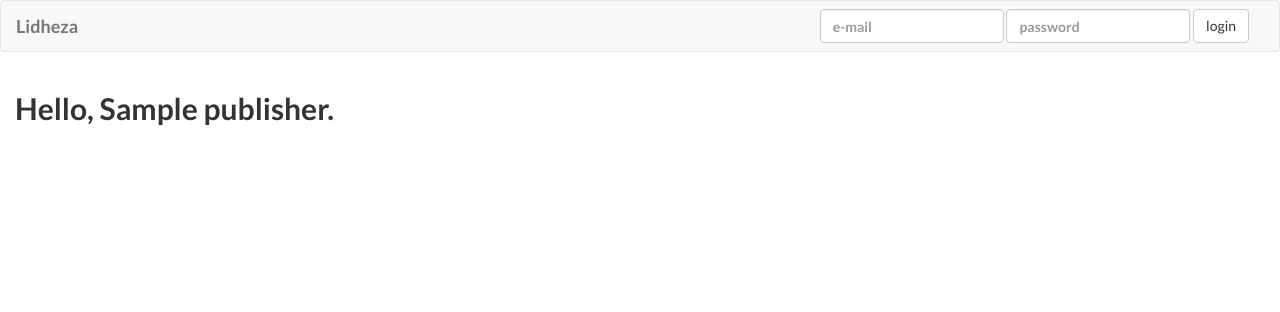
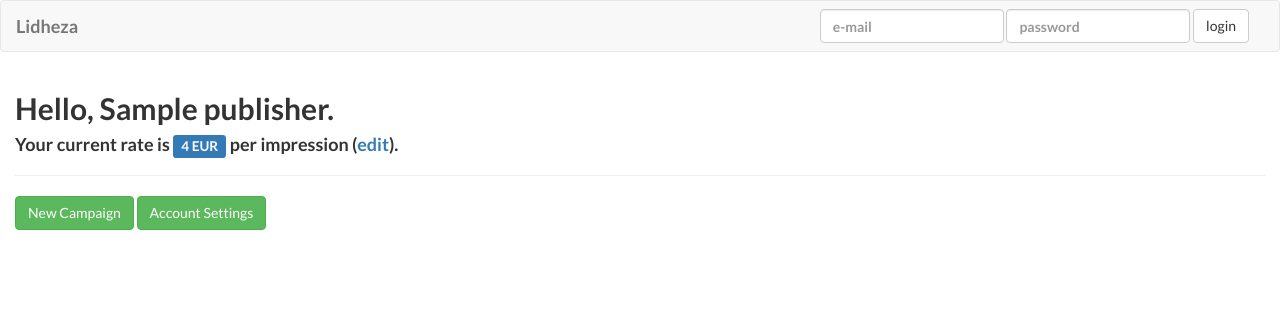
Before and after one commit to assemblio/lidheza, a Flask app: template app/templates/mod_publisher/index.html in a window 1280 px wide. Shown: the top 312 px of the page. Run offline with Flask 2, Linux system fonts and the light colour scheme; the template is opened without the code that fills it: values that come from a table or form of the project are taken from there, most other values are stand-ins (such as "Sample title", 1, 10 or a date in 2020); form fields are guessed from the names that the template uses; parts of the project's set-up code (start-up, migrations or seed data) failed here and were passed over; some libraries are stand-ins or nearby versions.

Commit message:
initial implementation of publisher impression rate settings

```diff
--- a/app/__init__.py
+++ b/app/__init__.py
@@ -97,11 +97,11 @@ def init_modules(app):
     # Import blueprint modules
     from app.mod_entry_point.views import mod_entry_point
     from app.mod_publisher.views import mod_publisher
-    from app.mod_admin.views import mod_admin
+    #from app.mod_admin.views import mod_admin
     from app.mod_serve.views import mod_serve
 
 
     app.register_blueprint(mod_entry_point)
     app.register_blueprint(mod_publisher)
-    app.register_blueprint(mod_admin)
+    #app.register_blueprint(mod_admin)
     app.register_blueprint(mod_serve)
--- a/app/mod_entry_point/views.py
+++ b/app/mod_entry_point/views.py
@@ -72,6 +72,7 @@ def publisher():
                 'password': form.password.data,
                 'registrationNumber': form.registration_number.data,
                 'fiscalNumber': form.fiscal_number.data,
+                'impressionRate': 0.01
             }
 
             publisher_id = mongo_utils.insert_one_user(publisher)
--- /dev/null
+++ b/app/mod_publisher/forms.py
@@ -0,0 +1,4 @@
+from wtforms import Form, DecimalField, validators
+
+class ImpressionRateForm(Form):
+    rate = DecimalField('Rate', [validators.Required()])
--- a/app/templates/mod_publisher/index.html
+++ b/app/templates/mod_publisher/index.html
@@ -4,6 +4,40 @@
     <div class="row">
         <div class="col-sm-12">
             <h2>Hello, {{ publisher.name }}.</h2>
+            <h4>Your current rate is <span class="label label-primary">{{ publisher.impressionRate }} EUR</span> per impression (<a href="" data-toggle="modal" data-target="#myModal">edit</a>).</h4>
+
+
+
+
+            <!-- Modal -->
+            <div class="modal fade" id="myModal" tabindex="-1" role="dialog" aria-labelledby="myModalLabel">
+              <div class="modal-dialog" role="document">
+                <div class="modal-content">
+                  <div class="modal-header">
+                    <button type="button" class="close" data-dismiss="modal" aria-label="Close"><span aria-hidden="true">&times;</span></button>
+                    <h4 class="modal-title" id="myModalLabel">Impression Rate</h4>
+                  </div>
+                    <form action="{{ url_for('publisher.update_impression_rate', pid=publisher._id) }}" method="POST">
+                      <div class="modal-body">
+                          <div class="form-group">
+                              {{ rateform.rate.label }}
+                              {{ rateform.rate(class="form-control") }}
+                          </div>
+                      </div>
+                      <div class="modal-footer">
+                        <button type="button" class="btn btn-default" data-dismiss="modal">Close</button>
+                        <button type="submit" class="btn btn-primary">Save</button>
+                      </div>
+                    </form>
+                </div>
+              </div>
+            </div>
+            <hr>
+        </div>
+
+        <div class="col-sm-12">
+            <input type="button" class="btn btn-success" value="New Campaign">
+            <input type="button" class="btn btn-success" value="Account Settings">
         </div>
     </div>
 {% endblock %}
--- a/app/utils/mongo_utils.py
+++ b/app/utils/mongo_utils.py
@@ -32,6 +32,7 @@ class MongoUtils(object):
     def find_users(self, query={}):
         return self._find('users', query)
 
+
     # CAMPAIGNS
     def insert_one_campaign(self, doc):
         return self._insert_one('campaigns', doc)
@@ -62,6 +63,9 @@ class MongoUtils(object):
         return campaign
 
 
-
+    # IMPRESSION RATE
     def _increment_impression(self, campaign_id):
         self.mongo.db.campaigns.update({'_id': ObjectId(campaign_id)}, {'$inc': {'impressions.count': 1}})
+
+    def update_impression_rate(self, pid, rate):
+        self.mongo.db['users'].update({'_id': ObjectId(pid)}, {'$set': {'impressionRate': rate}})
```
Also changed, not shown: app/mod_publisher/views.py (+14 -2 lines).
